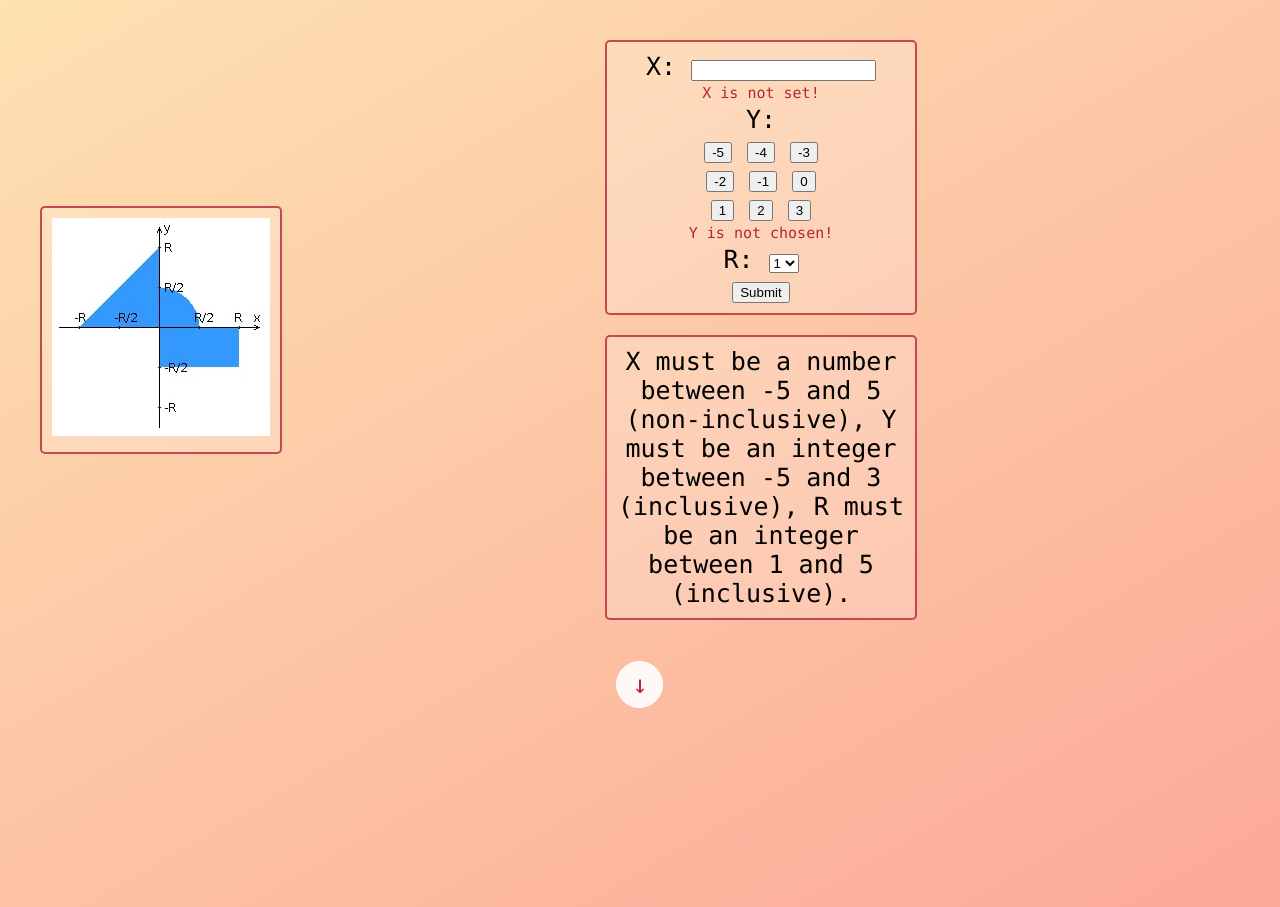
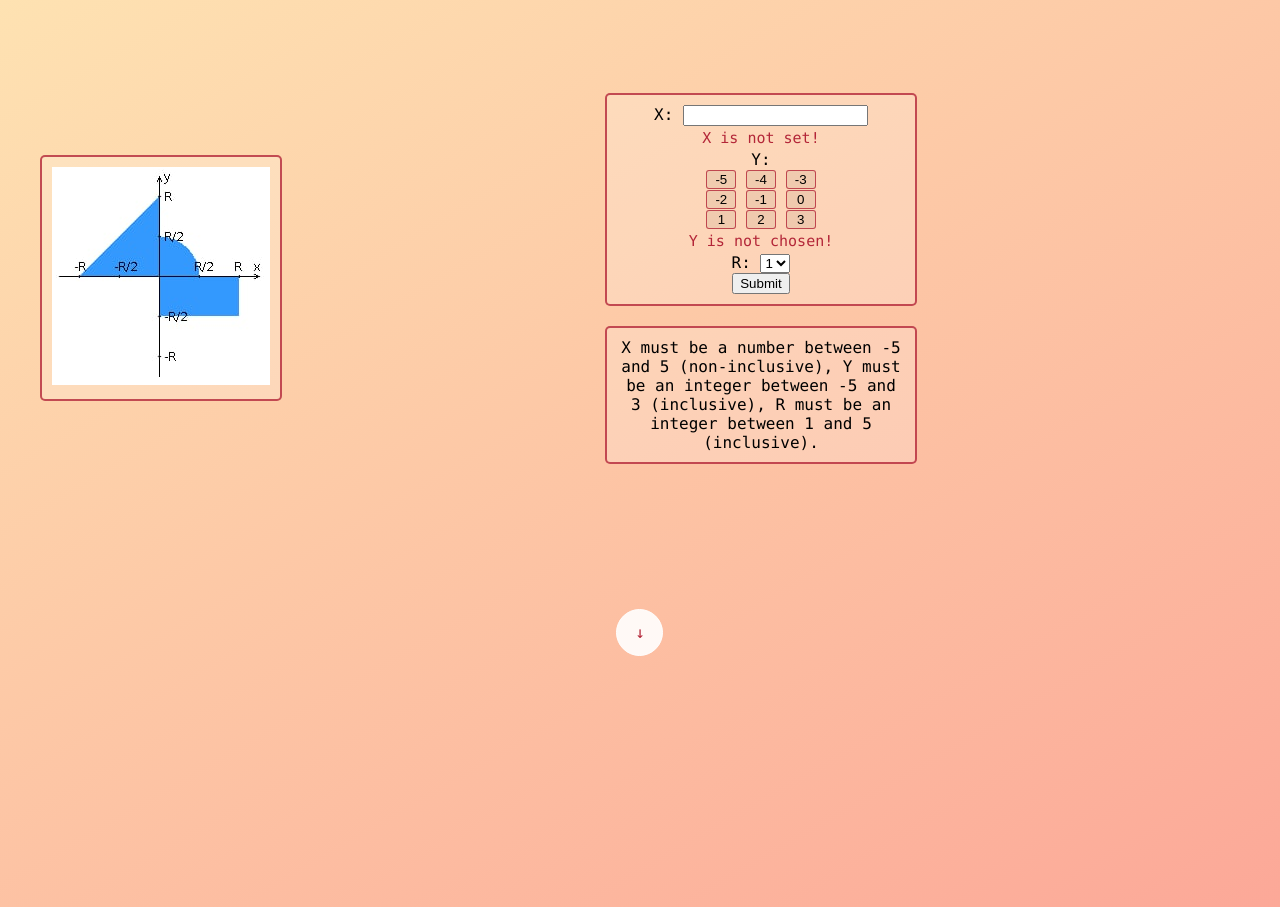
Before and after one commit to algoritmist/web-labs-MoPE, a PHP site: page / in a window 1280 px wide. Shown: the part 85-992 px from the top of the page. Run offline with PHP 8.4, Linux system fonts and the light colour scheme.

```diff
--- a/lab1/style.css
+++ b/lab1/style.css
@@ -7,7 +7,8 @@ body {
 	scroll-behavior: smooth;
 	background: linear-gradient(-30deg, #fb928e, #FEE5B3);
 	text-align: center;
-	font-size: 25px;
+	font-max-size: 25px;
+	font-min-size: 20px;
 	font-family: "Consolas", monospace;
 	color: #000000;
 }
@@ -106,10 +107,18 @@ header {
 
 #input_block, #input_info {
 	width: 30%;
+	padding: 10px;
+}
+
+.y_button {
+	background-color: rgba(0, 0, 0, 0.05);
+	border: 1px solid rgba(179, 38, 56, 0.8);
+	width: 30px;
+	border-radius: 3px;
 }
 
 .y_button.active {
-	background-color: red;
+	background-color: rgba(0, 0, 0, 0.15);
 }
 
 .warning {
```
